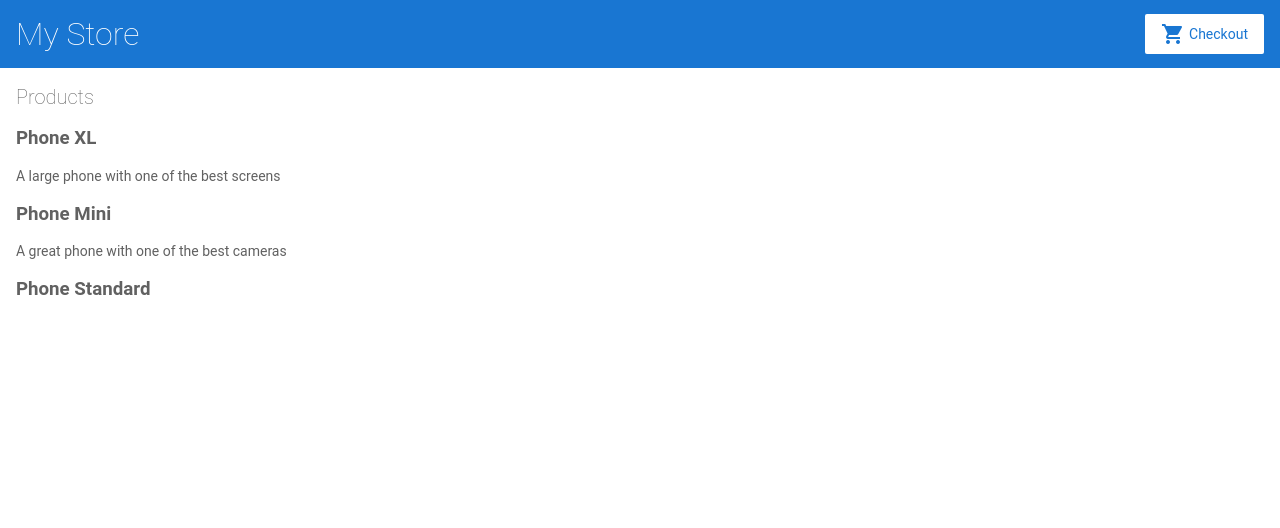
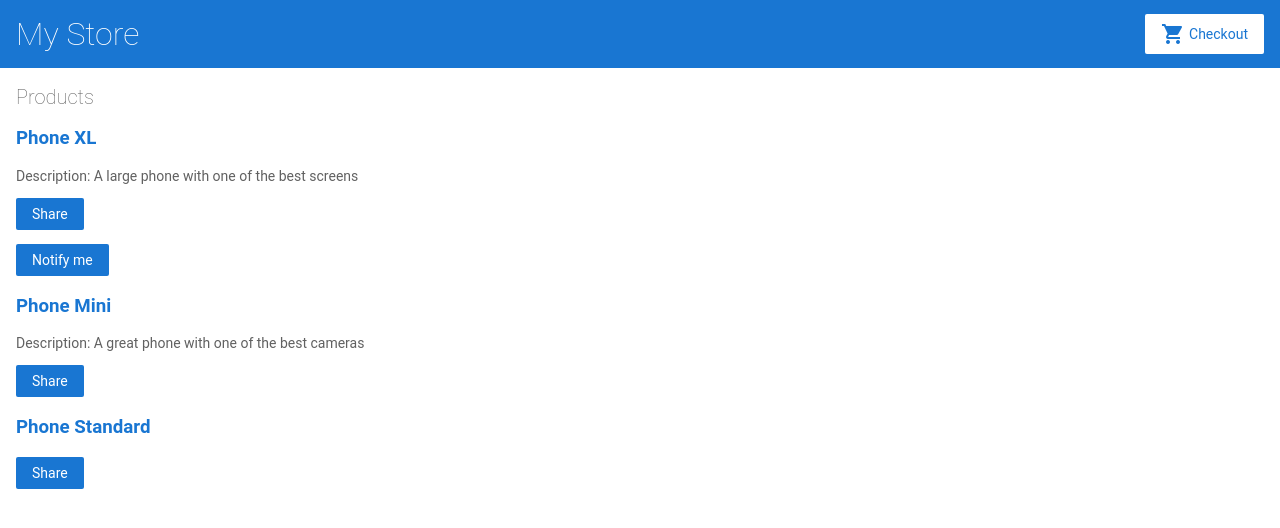
Before and after one commit to Kier24/angular-kmycta, an Angular app: page / in a window 1280 px wide. Shown: the top 528 px of the page. Built offline with nearby package versions, Linux system fonts and the light colour scheme.

Commit message:
2 files modified, 3 added

```diff
--- a/src/app/app.module.ts
+++ b/src/app/app.module.ts
@@ -6,6 +6,7 @@
 import { AppComponent } from './app.component';
 import { TopBarComponent } from './top-bar/top-bar.component';
 import { ProductListComponent } from './product-list/product-list.component';
+import { ProductAlertsComponent } from './product-alerts/product-alerts.component';
 
 @NgModule({
   imports: [
@@ -18,7 +19,8 @@
   declarations: [
     AppComponent,
     TopBarComponent,
-    ProductListComponent
+    ProductListComponent,
+    ProductAlertsComponent
   ],
   bootstrap: [ AppComponent ]
 })
--- /dev/null
+++ b/src/app/product-alerts/product-alerts.component.html
@@ -0,0 +1,3 @@
+<p *ngIf="product.price > 700">
+<button>Notify me</button>
+</p>
--- /dev/null
+++ b/src/app/product-alerts/product-alerts.component.ts
@@ -0,0 +1,15 @@
+import { Component, OnInit } from '@angular/core';
+import {Input} from '@angular/core';
+@Component({
+  selector: 'app-product-alerts',
+  templateUrl: './product-alerts.component.html',
+  styleUrls: ['./product-alerts.component.css']
+})
+export class ProductAlertsComponent implements OnInit {
+  @Input() product;
+  constructor() { }
+
+  ngOnInit() {
+  }
+
+}
--- a/src/app/product-list/product-list.component.html
+++ b/src/app/product-list/product-list.component.html
@@ -1,7 +1,9 @@
 <h2>Products</h2>
 <div *ngFor="let product of products">
-  <h3>{{product.name}}</h3>
-  <p *ngIf="product.description">{{product.description}}</p>
+  <h3><a [title]="product.name+' details'">{{product.name}}</a></h3>
+  <p *ngIf="product.description">Description: {{product.description}}</p>
+  <button (click)="share()"> Share</button>
+  <app-product-alerts [product]="product"></app-product-alerts>
 </div>
 
 
```
Also changed, not shown: src/app/product-alerts/product-alerts.component.css (added).
